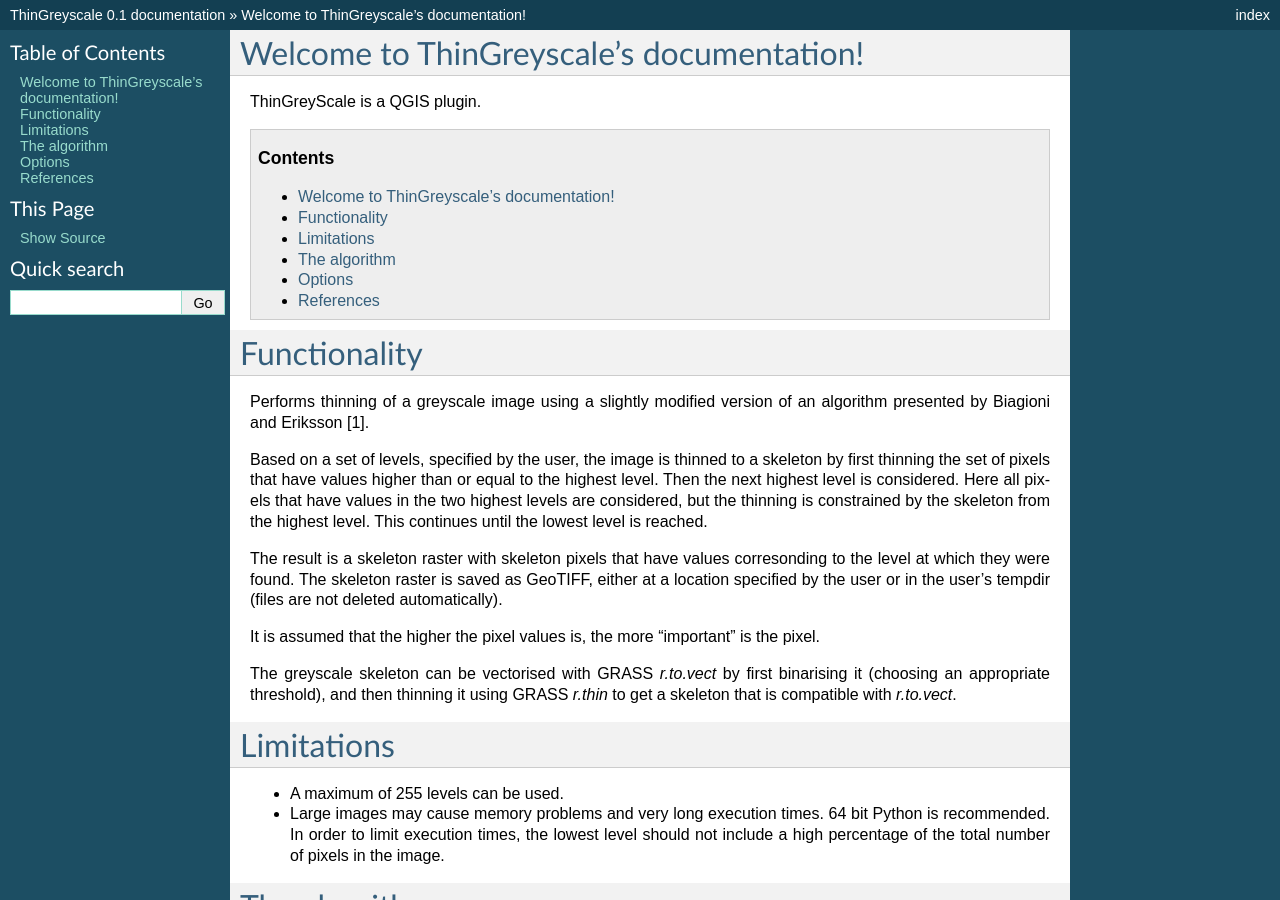
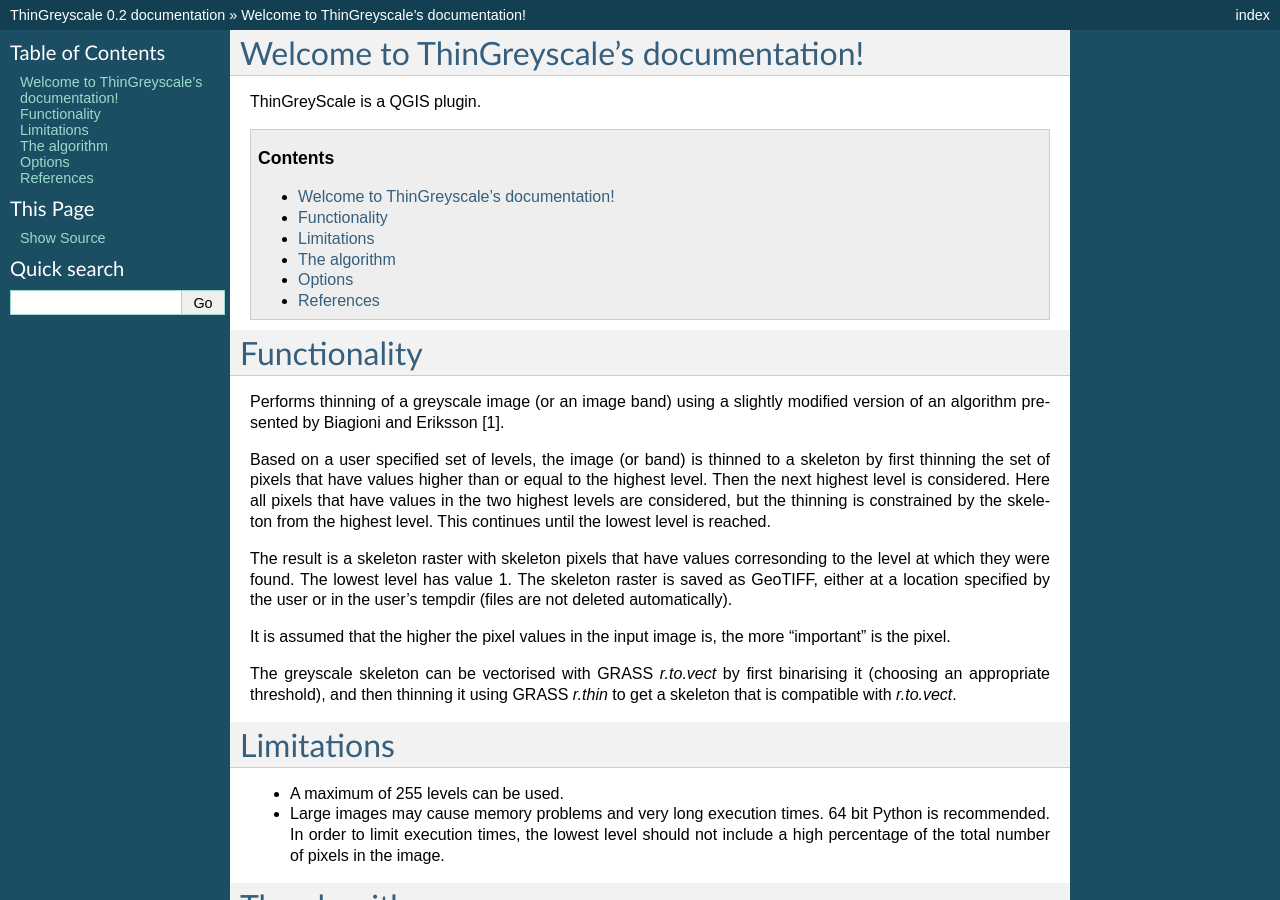
Before and after one commit to havatv/qgisthingreyscaleplugin, a Sphinx documentation site: the page built from help/source/index.rst, in a window 1280 px wide and 900 px high. Built offline with Sphinx 7.4.7, drawn with Linux system fonts in a browser that asks for light colours; formulas are drawn with MathJax 3; some of the changed text lies outside the part shown.

Commit message:
Updated the help file

```diff
--- a/help/source/conf.py
+++ b/help/source/conf.py
@@ -48,9 +48,9 @@
 # built documents.
 #
 # The short X.Y version.
-version = '0.1'
+version = '0.2'
 # The full version, including alpha/beta/rc tags.
-release = '0.1'
+release = '0.2'
 
 # The language for content autogenerated by Sphinx. Refer to documentation
 # for a list of supported languages.
--- a/help/source/index.rst
+++ b/help/source/index.rst
@@ -16,13 +16,13 @@
 Functionality
 ==============
 
-Performs thinning of a greyscale image using a slightly
-modified version of an algorithm presented by Biagioni and
+Performs thinning of a greyscale image (or an image band) using a
+slightly modified version of an algorithm presented by Biagioni and
 Eriksson [1].
 
-Based on a set of levels, specified by the user, the image is thinned
-to a skeleton by first thinning the set of pixels that have values
-higher than or equal to the highest level.
+Based on a user specified set of levels, the image (or band)
+is thinned to a skeleton by first thinning the set of pixels that
+have values higher than or equal to the highest level.
 Then the next highest level is considered.
 Here all pixels that have values in the two highest levels are
 considered, but the thinning is constrained by the skeleton from
@@ -31,12 +31,13 @@
 
 The result is a skeleton raster with skeleton pixels that have
 values corresonding to the level at which they were found.
+The lowest level has value 1.
 The skeleton raster is saved as GeoTIFF, either at a location
 specified by the user or in the user's tempdir (files are not
 deleted automatically).
 
-It is assumed that the higher the pixel values is, the more
-"important" is the pixel.
+It is assumed that the higher the pixel values in the input image is,
+the more "important" is the pixel.
 
 The greyscale skeleton can be vectorised with GRASS *r.to.vect* by
 first binarising it (choosing an appropriate threshold), and then
@@ -159,12 +161,19 @@
   Setting the maximum value so something that is less than the raster
   layer maximum is normally not a good idea.
 
-* The levels to be used by the algorithm can be modified (add,
-  remove, suggest based on a number of levels).
+* The levels to be used by the algorithm can be modified by setting
+  the level boundaries manuall using the *add* and *remove* buttons,
+  or the levels can be suggested using the *Suggest levels* button
+  (based on the   minimum and maximum values and the number of
+  levels, using equal intervals).
 
 * Output raster dataset file name and location.
   If no output file name is specified, a GeoTIFF file with prefix
-  "greyskel"  will be created in the user's tempdir.
+  "greyskel" will be created in the user's tempdir.
+
+* The *Use level values as output pixel values* can be used to
+  output the lower boundary value of the level instead of the level
+  sequence number (1 for the lowest level).
 
 * The histogram of input raster values can be generated.
   The generated histogram will include the values between the minimum
--- a/metadata.txt
+++ b/metadata.txt
@@ -10,7 +10,7 @@
 name=Thin greyscale image to skeleton
 qgisMinimumVersion=2.0
 description=Thin a greyscale image to a skeleton
-version=0.1
+version=0.2
 author=Håvard Tveite, NMBU
 email=havard.tveite@nmbu.no
 
@@ -24,7 +24,9 @@
       Integer and decimal bands are supported.
 
 # Uncomment the following line and add your changelog:
-changelog=0.1
+changelog=0.2
+    -- user interface update (help button, tooltips, ...)
+    0.1
     -- initial version
 
 # Tags are comma separated with spaces allowed
```
Also changed, not shown: other parts of help/source/index.rst (+2 -1 lines).
